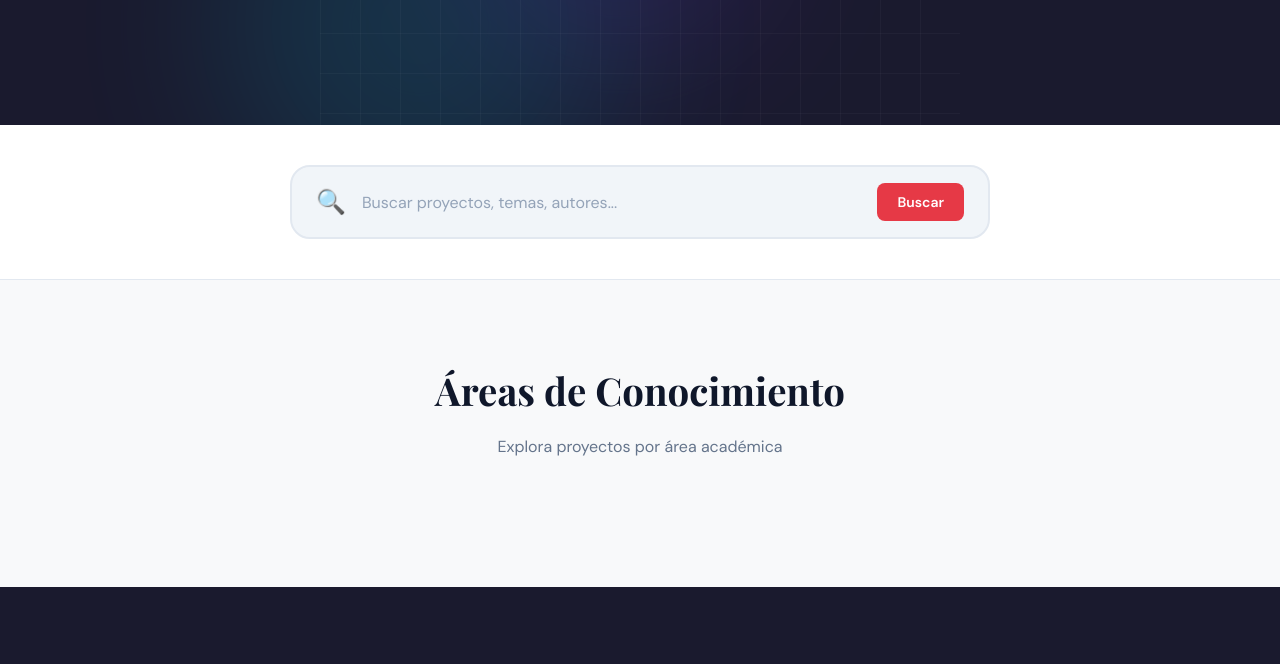
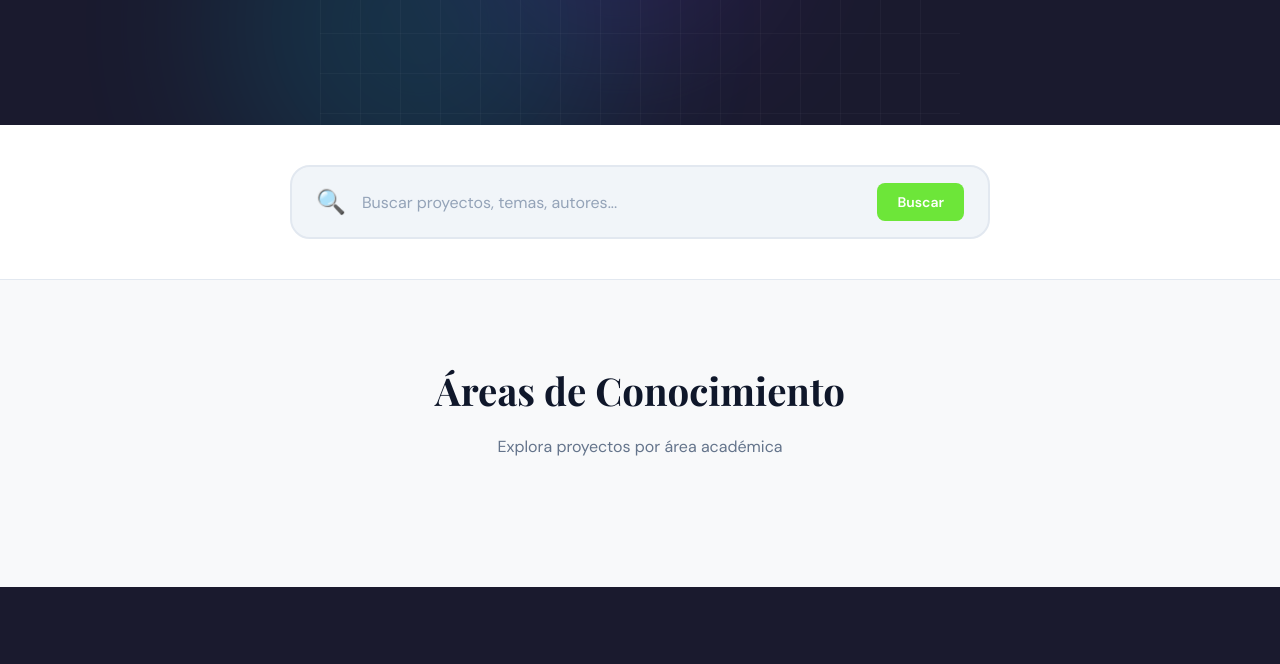
Before and after one commit to roderick1996/repositorioesfmjdb, a website: page frontend/public/index.html in a window 1280 px wide. Shown: the part 675-1339 px from the top of the page. Drawn offline with nearby package versions, Linux system fonts and the light colour scheme; no server answers.

Commit message:
primer deploy

```diff
--- a/frontend/public/css/style.css
+++ b/frontend/public/css/style.css
@@ -5,7 +5,7 @@
 :root {
   --primary: #1a1a2e;
   --primary-mid: #16213e;
-  --accent: #e63946;
+  --accent: #6de639;
   --accent2: #f4a261;
   --gold: #f7c948;
   --teal: #06b6d4;
```
Also changed, not shown: 2 other files.
